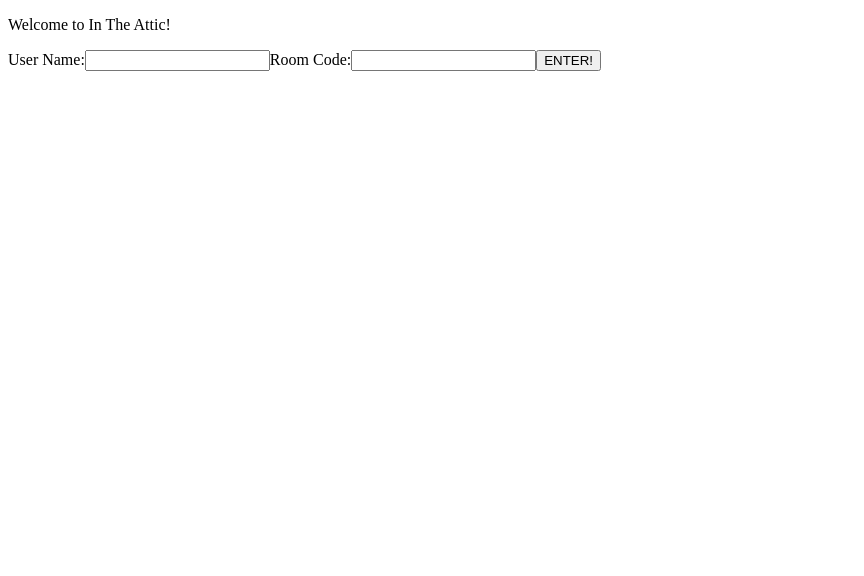
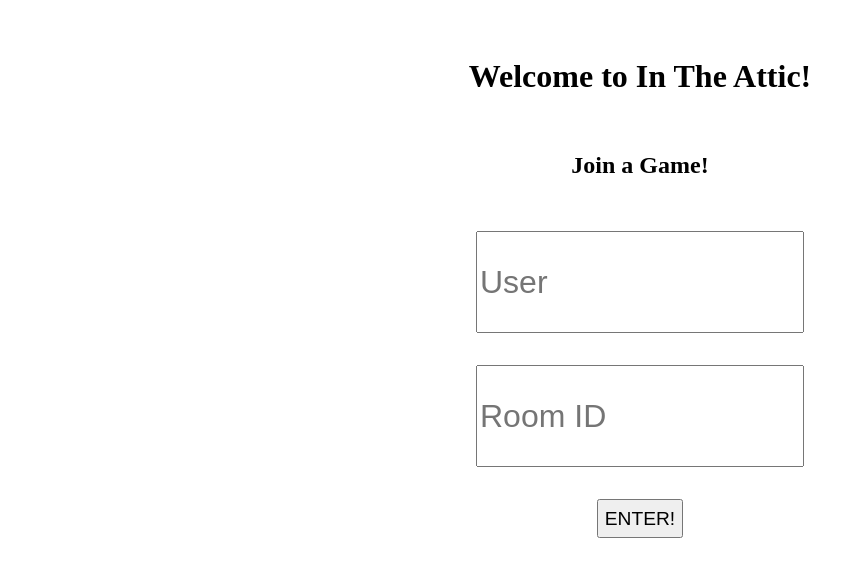
Before and after one commit to consoleloghorizon/in-the-attic-backend, a React (Create React App) app in the folder player_screen/: page / in a window 1280 px wide. Shown: the top 576 px of the page, without its empty margins (0-864 px from the left). Built offline with nearby package versions, Linux system fonts and the light colour scheme.

Commit message:
style changes

```diff
--- a/player_screen/src/App.js
+++ b/player_screen/src/App.js
@@ -1,6 +1,7 @@
 import React, { Component } from 'react';
 import { Login } from "./components/base/Login";
 import { Game } from './components/base/Game';
+import './styles.css'
 
 class App extends Component {
   state = { connectionInfo: null };
--- a/player_screen/src/components/base/Login.js
+++ b/player_screen/src/components/base/Login.js
@@ -1,4 +1,5 @@
 import React from "react";
+import "./styles.css";
 
 export class Login extends React.Component {
     state = {
@@ -41,18 +42,25 @@ export class Login extends React.Component {
 
     render(){
         return (
+            <div className="join">
                 <div>
-                <p>Welcome to In The Attic!</p>
-                <label htmlFor="userName">User Name:</label>
-                <input onChange={(e) => this.logInfo.userName = e.target.value} type="text" name="userName" id="userName" />
-                <label htmlFor="roomId">Room Code:</label>
-                <input onChange={(e) => this.logInfo.roomCode = e.target.value} type="text" name="roomId" id="roomId" />
-                <button onClick ={(event) => {
+                    <p className="welcome"><b><h1>Welcome to In The Attic!</h1></b></p>
+                    <p className="welcome"><h2>Join a Game!</h2></p>
+                    <div className="input-container">
+                        <input className="username" placeholder="User" onChange={(e) => this.logInfo.userName = e.target.value} type="text" name="userName" id="userName" />
+                    </div>
+                    <div className="input-container">
+                        <input className="roomId" onChange={(e) => this.logInfo.roomCode = e.target.value} placeholder="Room ID" type="text" name="roomId" id="roomId" />
+                    </div>
+                </div>
+                <div className="enter-game">
+                    <button className="submit-btn" onClick ={(event) => {
                         event.preventDefault();
                         this.enterRoom(this.logInfo);
                     }}>
                         ENTER!
                     </button>
+                </div>
                 {this.state.error ? <p>{this.state.error}</p> : undefined}
             </div>
         );
--- /dev/null
+++ b/player_screen/src/components/base/styles.css
@@ -0,0 +1,46 @@
+.welcome {
+    display: flex;
+    justify-content: center;
+}
+
+.login-label {
+    margin-right: 1em;
+}
+
+.enter-game {
+    display: flex;
+    justify-content: center;
+    margin-top: 2em;
+}
+
+.input-container {
+    display: flex;
+    justify-content: center;
+    margin-top: 2em;
+}
+
+.login-table {
+    border-collapse: separate;
+    border-spacing: 0 1.3em;
+}
+
+.join {
+    margin-top: 1%;
+}
+
+.username {
+    height: 3em;
+    width: 10em;
+    font-size: 2em;
+}
+
+.roomId {
+    height: 3em;
+    width: 10em;
+    font-size: 2em;
+}
+
+.submit-btn {
+    height: 2em;
+    font-size: 1.2em;
+}
--- /dev/null
+++ b/player_screen/src/styles.css
@@ -0,0 +1,6 @@
+.App {
+    display: flex;
+    max-width: 100%;
+    max-height: 100%;
+    justify-content: center;
+}
```
Lines whose indentation alone changed are shown as unchanged.
